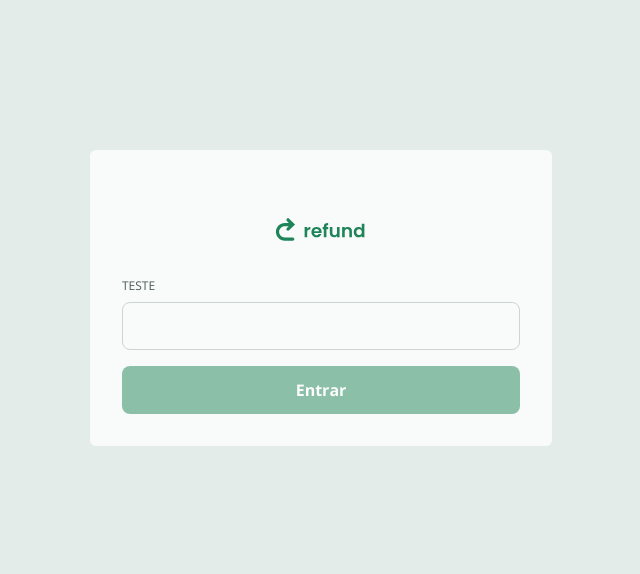
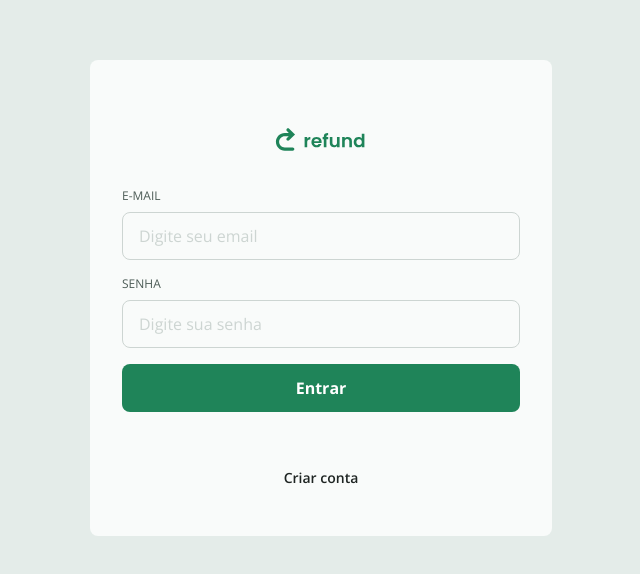
Before and after one commit to AllifBrun/refund-pratica, a React (Vite) app in the folder refund/: page / in a window 1280 px wide. Shown: the part 102-676 px from the top of the page, without its empty margins (319-959 px from the left). Built offline with nearby package versions, Linux system fonts and the light colour scheme.

Commit message:
Adiciona propriedades no Input e finaliza a página signIn

```diff
--- a/refund/package.json
+++ b/refund/package.json
@@ -23,6 +23,7 @@
     "@types/react-dom": "^19.1.7",
     "@vitejs/plugin-react": "^5.0.0",
     "globals": "^16.3.0",
+    "prettier": "^3.6.2",
     "typescript": "~5.8.3",
     "vite": "^7.1.2"
   }
--- a/refund/src/Components/Button.tsx
+++ b/refund/src/Components/Button.tsx
@@ -23,7 +23,7 @@ export function Button({
 
     children,
     variant = "base",
-    isLoading = true,
+    isLoading = false,
     type = "button",
     className,
     ...rest
--- a/refund/src/Components/Input.tsx
+++ b/refund/src/Components/Input.tsx
@@ -11,7 +11,10 @@ export function Input({ type="text", legend, ...rest }: Props) {
 
             {legend && <legend className="text-inherit uppercase text-xs mb-2">{legend}</legend>}
 
-            <input {...rest} className="w-full h-12 border border-gray-300 focus:border-green-100  focus:border-2 outline-none rounded-lg text-gray-100 p-4" />
+            <input
+            {...rest}
+            type={type}
+            className="w-full h-12 border border-gray-300 focus:border-green-100  focus:border-2 outline-none rounded-lg text-gray-100 p-4 placeholder-gray-300" />
 
 
         </fieldset>
--- a/refund/src/pages/AuthLayout.tsx
+++ b/refund/src/pages/AuthLayout.tsx
@@ -7,7 +7,7 @@ export function AuthLayout(){
         <div className="bg-gray-400 h-screen w-screen flex flex-col items-center justify-center ">
 
 
-                <main className="flex flex-col items-center justify-center w-full md:max-w-[462px] bg-gray-500 rounded-md box-border p-8 ">
+                <main className="flex flex-col items-center justify-center w-full md:max-w-[462px] bg-gray-500 rounded-lg box-border p-8 ">
 
                  <img src={logoSvg} alt="Logo do Refund" className="my-8 "/>
 
--- a/refund/src/pages/SignIn.tsx
+++ b/refund/src/pages/SignIn.tsx
@@ -1,13 +1,47 @@
-import { Button } from "../Components/Button"
-import { Input } from "../Components/Input"
+import { Button } from '../Components/Button'
+import { Input } from '../Components/Input'
+
+import { useState } from 'react'
 
 export function SignIn() {
-    return (
-        <form className="w-full flex flex-col gap-4">
-          <Input legend="Teste"/>
-            <Button>
-                Entrar
-            </Button>
-        </form>
-    )
+
+const [email, setEmail] = useState("")
+const [password, setPassword] = useState("")
+const [isLoading, setIsLoading] = useState(false)
+
+function onSubmit(e: React.FormEvent){
+  e.preventDefault()
+  console.log(email, password)
 }
+
+  return (
+    <form
+    onSubmit={onSubmit}
+    className="w-full flex flex-col gap-4">
+
+      <Input
+      onChange={(e)=> setEmail(e.target.value)}
+      required
+      legend="E-mail"
+      placeholder="Digite seu email"
+      type="email"
+      />
+
+      <Input
+      onChange={(e)=> setPassword(e.target.value)}
+      required
+      legend="Senha"
+      placeholder="Digite sua senha"
+      type="password"
+      />
+
+      <Button type="submit">Entrar</Button>
+
+      <a href="/signup"
+      className='text-center text-gray-100 hover:text-green-800 transition ease-linear mb-4 text-sm font-semibold mt-10'
+      >Criar conta</a>
+    </form>
+
+
+  )
+}
```
Also changed, not shown: 2 other files (tests, documents, lock files or other folders).
